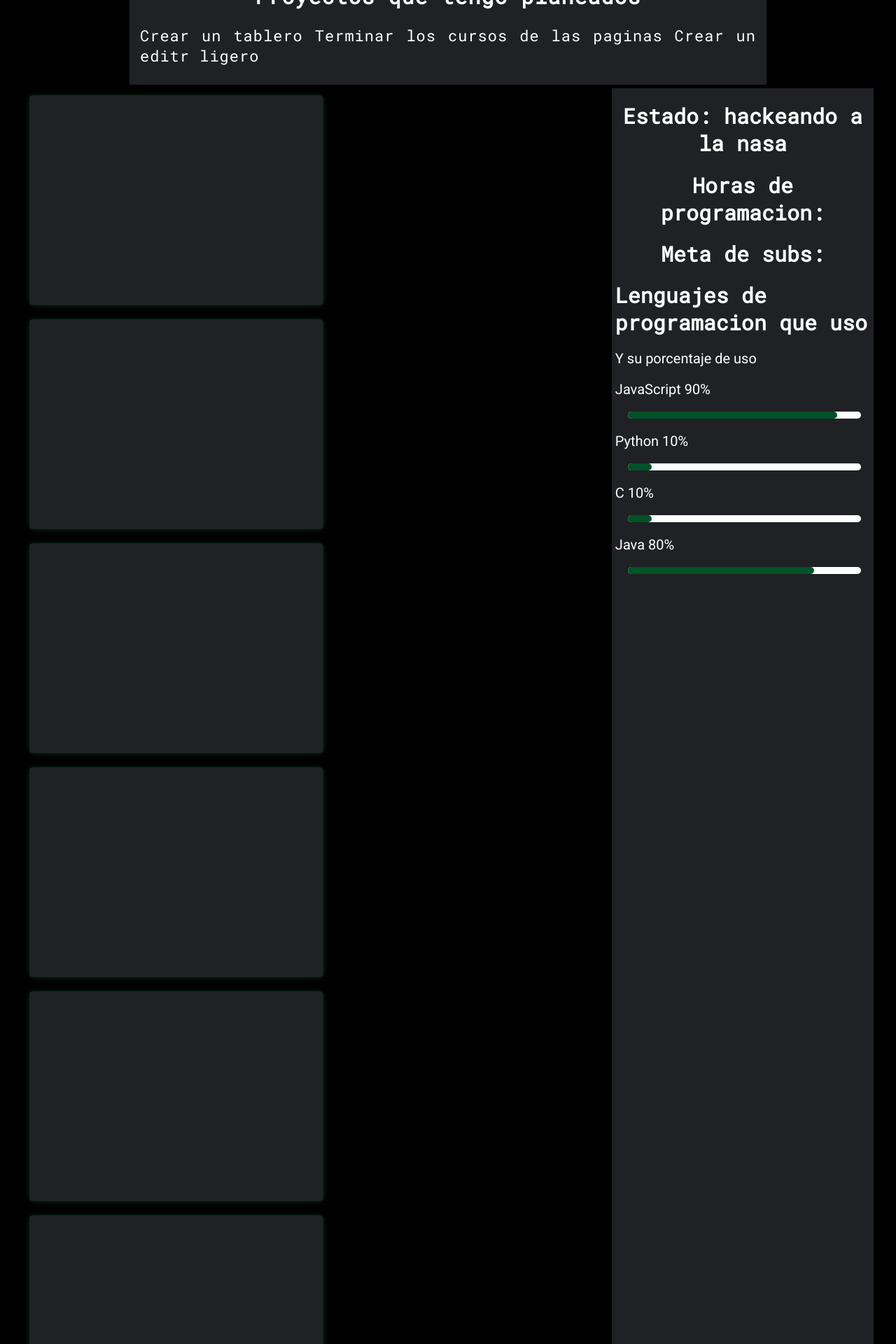
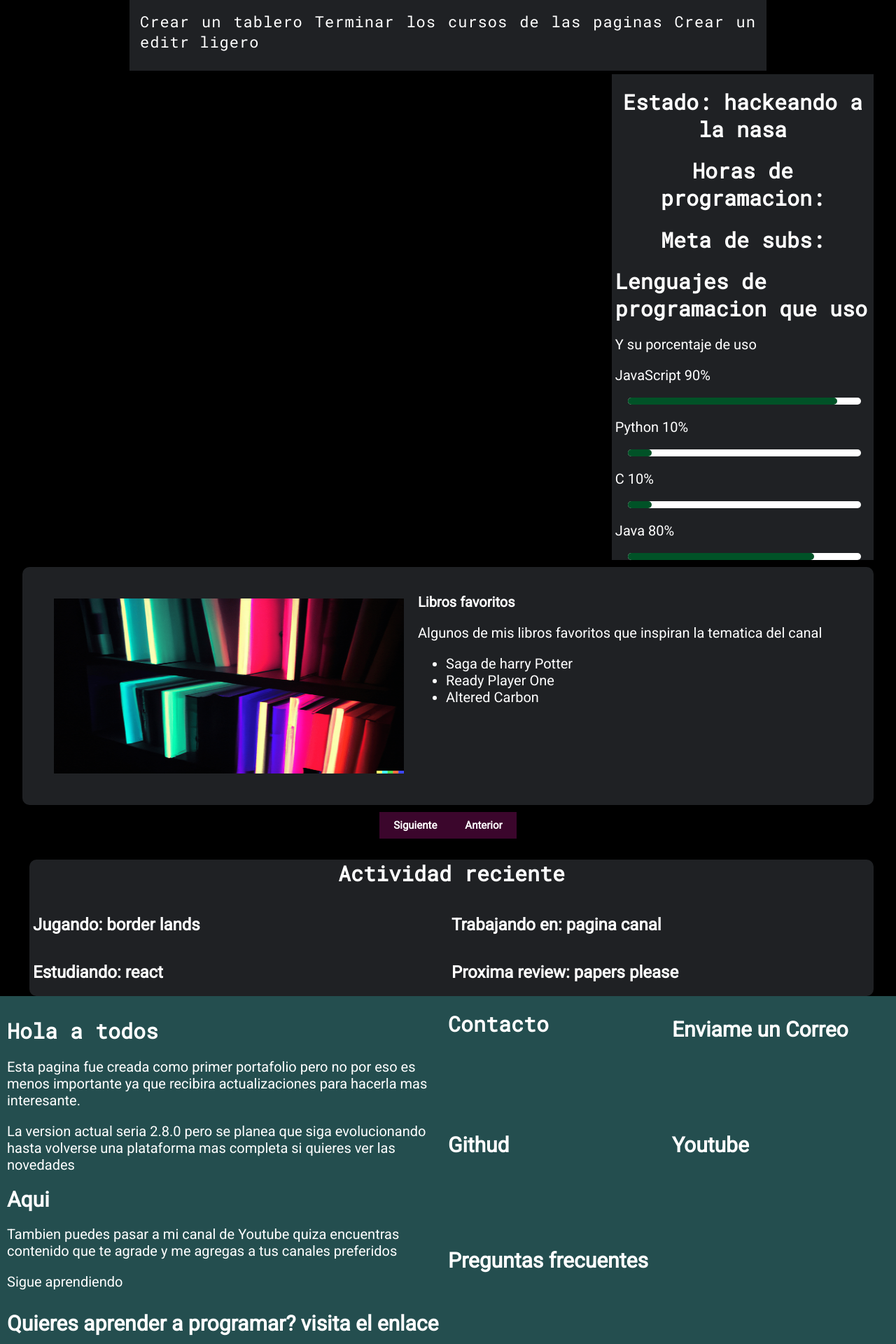
Before and after one commit to SteveBartmoss/steveapp, a React (Create React App) app: page /steve in a window 1280 px wide. Shown: the part 4020-5940 px from the top of the page at 70% size. Built offline with nearby package versions, Linux system fonts and the light colour scheme.

Commit message:
remove elementes was not necesary

```diff
--- a/src/pages/Steve.jsx
+++ b/src/pages/Steve.jsx
@@ -134,31 +134,6 @@ function Steve() {
                     </Paper>
                 </Expositor>
 
-                <div className="div-prog">
-
-                </div>
-
-                <div>
-
-                </div>
-
-                <div>
-
-                </div>
-
-
-                <div>
-
-                </div>
-
-
-
-
-
-
-
-
-
                 <div>
                     <h1 className="title1">Programador</h1>
                     <p className="Content">Los codigos no siempre son como queremos
@@ -209,34 +184,8 @@ function Steve() {
 
                     <div className="div-flex-item">
 
-                        <div className="div-min-article">
+                    </div>
 
-                            <div className="div-prog">
-
-                            </div>
-                        </div>
-
-                        <div className="div-min-article">
-
-                        </div>
-
-                        <div className="div-min-article">
-
-                        </div>
-
-                        <div className="div-min-article">
-
-                        </div>
-
-                        <div className="div-min-article">
-
-                        </div>
-
-                        <div className="div-min-article">
-
-                        </div>
-
-                    </div>
                     <div className="item-lateral">
                         <h1 className="title1">Estado: hackeando a la nasa</h1>
                         <h1 className="title1">Horas de programacion:</h1>
@@ -271,23 +220,8 @@ function Steve() {
 
                 <Actividad juego={"border lands"} trabajo={"pagina canal"} estudio={"react"} review={"papers please"} />
 
-                <div className="item-mid">
-
-                </div>
-
-                <div className="item-mid">
-
-                </div>
-
-                <div className="item-mid">
-
-                </div>
-
             </div>
 
-            <div className="Contenedor">
-
-            </div>
             <Pie />
         </>
 
```
